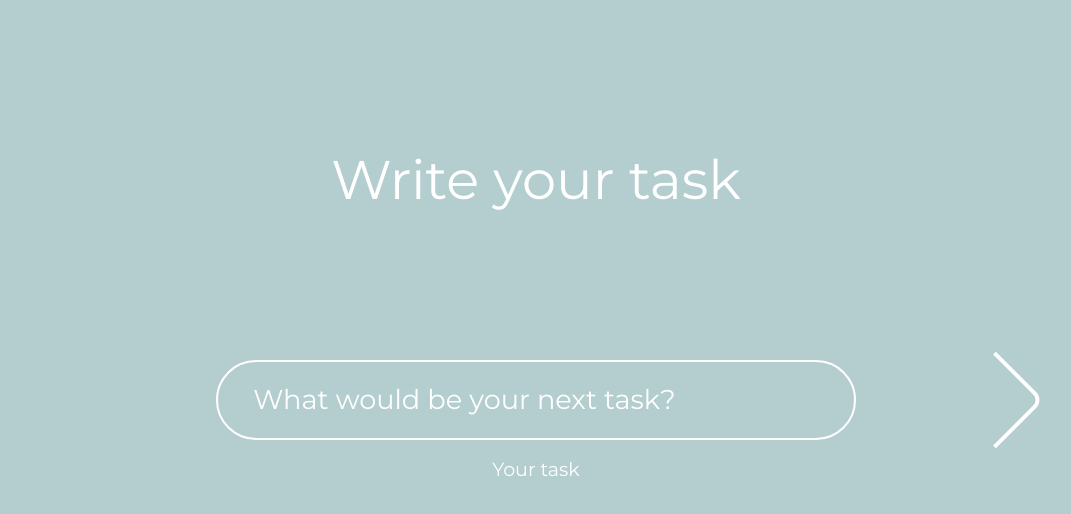
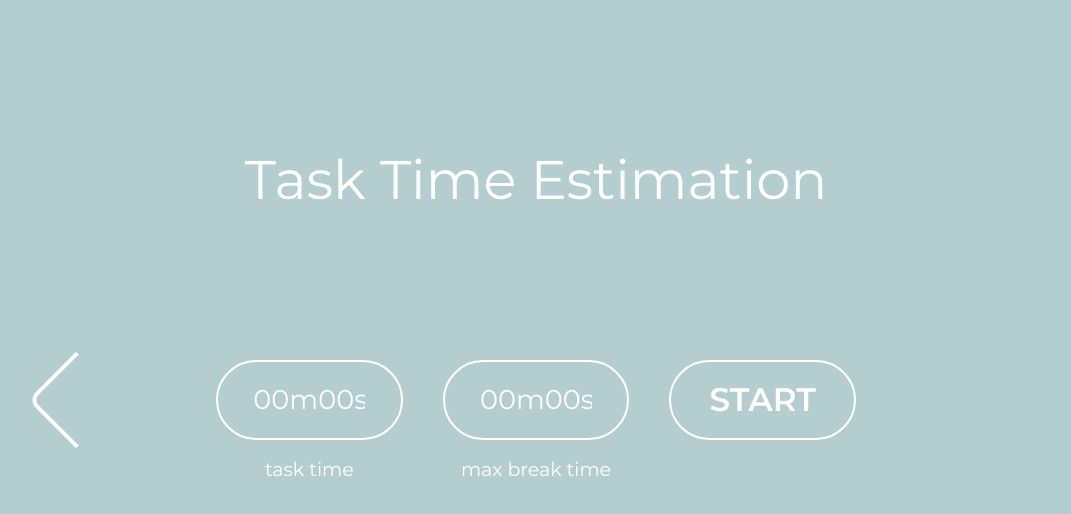
Before and after one commit to jchojna/task-timer, a React (Create React App) app: page / in a window 1280 px wide. Shown: the top 514 px of the page, without its empty margins (104-1175 px from the left). Built offline with nearby package versions, Linux system fonts and the light colour scheme.

Commit message:
feat: add Time component with styles

```diff
--- a/src/components/App.js
+++ b/src/components/App.js
@@ -1,5 +1,6 @@
 import React from 'react';
 import Task from './Task';
+import Time from './Time';
 import '../scss/App.scss';
 
 const App = () => {
@@ -7,6 +8,7 @@ const App = () => {
     <div className="App">
       <h1 class="App__heading visuallyhidden">Task Timer App</h1>
       <Task />
+      <Time />
     </div>
   );
 }
--- a/src/components/Task.js
+++ b/src/components/Task.js
@@ -1,10 +1,10 @@
 import React from 'react';
 import icons from '../assets/svg/icons.svg';
-import '../scss/Task.scss';
+import '../scss/Task_Time.scss';
 
 const Task = () => {
   return (
-    <section className="Task Task--visible">
+    <section className="Task">
       <h2 className="Task__heading">Write your task</h2>
       <input
         className="Task__input Task__input--name"
--- /dev/null
+++ b/src/components/Time.js
@@ -0,0 +1,47 @@
+import React from 'react';
+import icons from '../assets/svg/icons.svg';
+import '../scss/Task_Time.scss';
+
+const Time = () => {
+  return (
+    <section className="Time Time--visible">
+      <h2 className="Time__heading">Task Time Estimation</h2>
+      <button className="button Time__button Time__button--left">
+        <svg className="Time__svg" viewBox="0 0 512 512">
+          <use href={`${icons}#arrow-left`} />
+        </svg>
+      </button>
+      <div className="Time__row">
+        <input
+          id="task-time"
+          className="Time__input"
+          placeholder="00m00s"
+          maxLength="6"
+          pattern="(\d?\d[Mm])?(\d?\d[Ss])?"
+        />
+        <input
+          id="task-break"
+          className="Time__input"
+          placeholder="00m00s"
+          maxLength="6"
+          pattern="(\d?\d[Mm])?(\d?\d[Ss])?"
+        />
+        <button className="button Time__start">
+          Start
+        </button>
+      </div>
+      <div className="Time__row">
+        <label className="Time__label Time__label--task" htmlFor="task-time">
+          task time
+        </label>
+        <label className="Time__label Time__label--break" htmlFor="task-break">
+          max break time
+        </label>
+        <p className="Time__alert">
+          You have to specify time for the task!
+        </p>
+      </div>
+    </section>
+  );
+}
+export default Time;
--- a/src/scss/App.scss
+++ b/src/scss/App.scss
@@ -1,7 +1,6 @@
 @import "_variables.scss";
 @import "_mixins.scss";
 @import "_animations.scss";
-@import "_overall";
 
 .App {
   @include flex-center;
```
Also changed, not shown: src/main.js (+0 -65 lines), src/scss/Task_Time.scss (renamed from src/scss/Task.scss).
